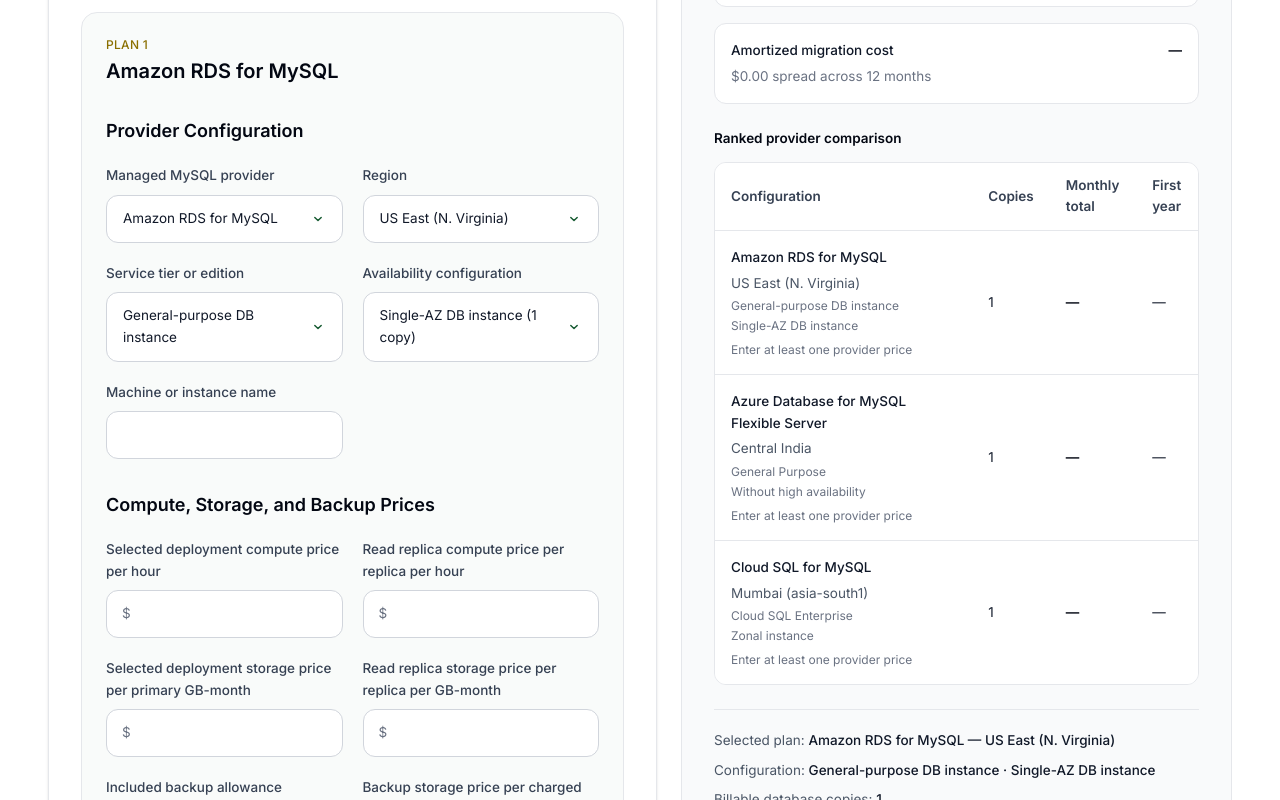
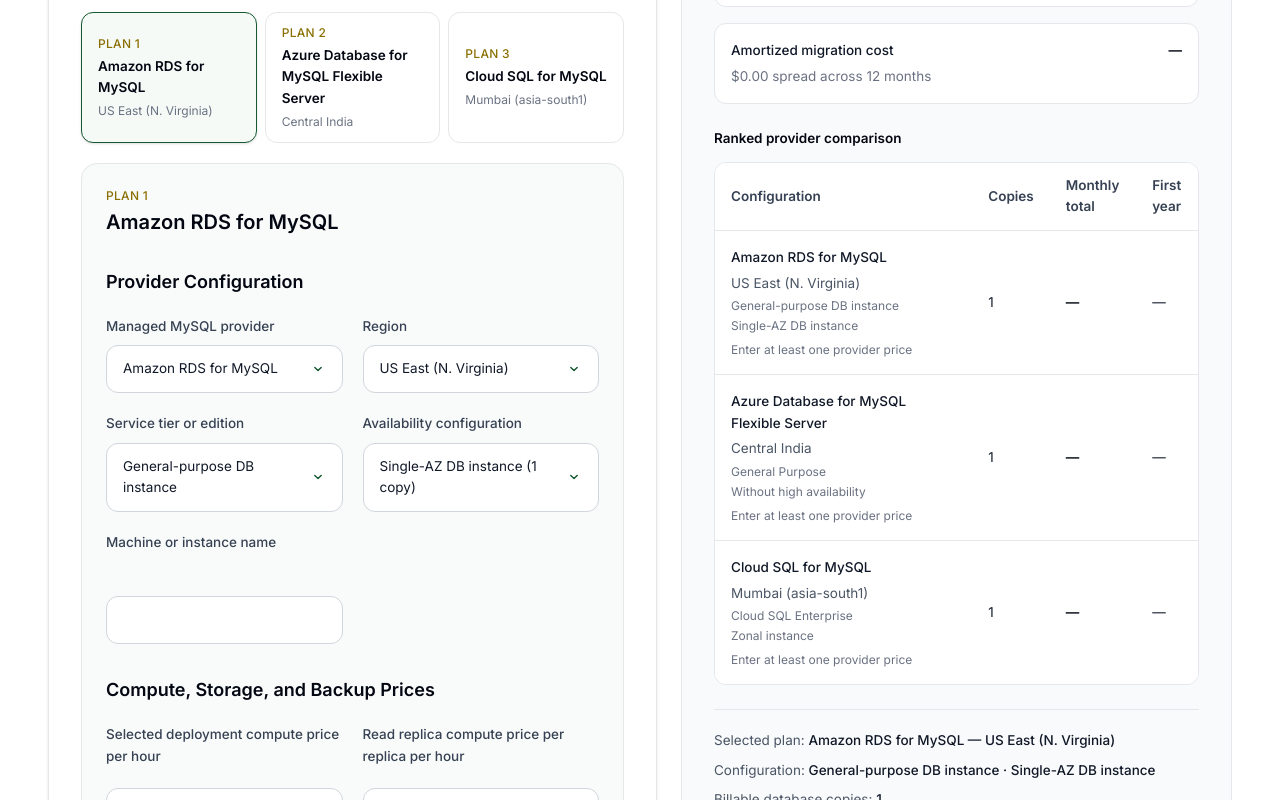
Before and after one commit to vaarunsonawwane-ops/beeija, a Next.js app: page /tools/cloud-mysql-cost-comparison-calculator in a window 1280 px wide. Shown: the part 2000-2800 px from the top of the page. Built offline with nearby package versions, Linux system fonts and the light colour scheme.

Commit message:
Cloud MySQL Cost Comparison Calculator

```diff
--- a/app/data/tools.ts
+++ b/app/data/tools.ts
@@ -328,8 +328,6 @@ export const tools: BeeijaTool[] = [
 
 
 
-
-
 ];
 
 export function getToolsByCategory(category: BeeijaCategory) {
--- a/app/tools/cloud-mysql-cost-comparison-calculator/ToolClient.tsx
+++ b/app/tools/cloud-mysql-cost-comparison-calculator/ToolClient.tsx
@@ -1,6 +1,7 @@
 "use client";
 
 import {
+  Children,
   useMemo,
   useState,
   type ChangeEvent,
@@ -338,6 +339,13 @@ function formatMoney(value: number) {
   }).format(value);
 }
 
+// Always show the complete currency value. Zero-width break points after commas
+// allow very large amounts to wrap without abbreviating or hiding any digit.
+function formatVisibleMoney(value: number) {
+  return formatMoney(value).replace(/,/g, ",\u200B");
+}
+
+
 function formatNumber(value: number) {
   return new Intl.NumberFormat("en-US", {
     maximumFractionDigits: 2,
@@ -772,8 +780,8 @@ export default function ToolClient() {
   };
 
   return (
-    <div className="grid gap-6 lg:grid-cols-[1.05fr_0.95fr]">
-      <section className="rounded-2xl border border-gray-200 bg-white p-6 shadow-sm md:p-8">
+    <div className="grid min-w-0 gap-6 lg:grid-cols-[minmax(0,1.05fr)_minmax(0,0.95fr)]">
+      <section className="min-w-0 rounded-2xl border border-gray-200 bg-white p-6 shadow-sm md:p-8">
         <div>
           <h2 className="text-2xl font-semibold text-gray-950">
             Enter the Shared MySQL Workload
@@ -1003,13 +1011,14 @@ export default function ToolClient() {
         </button>
       </section>
 
-      <BeeijaCalculatorResultPanel
+      <div className="min-w-0 overflow-hidden">
+        <BeeijaCalculatorResultPanel
         title="Managed MySQL Cost Comparison"
         description="Select a plan for a detailed breakdown. Configured plans are ranked by monthly planning cost."
         primaryLabel="Selected monthly planning cost"
         primaryValue={
           selectedResult.configured
-            ? formatMoney(selectedResult.monthlyPlanningCost)
+            ? formatVisibleMoney(selectedResult.monthlyPlanningCost)
             : "Enter provider prices"
         }
         stats={
@@ -1018,7 +1027,7 @@ export default function ToolClient() {
               label="Cost per billable vCPU"
               value={
                 selectedResult.configured
-                  ? formatMoney(selectedResult.costPerBillableVcpu)
+                  ? formatVisibleMoney(selectedResult.costPerBillableVcpu)
                   : "—"
               }
             />
@@ -1027,7 +1036,7 @@ export default function ToolClient() {
               label="Cost per primary storage GB"
               value={
                 selectedResult.configured
-                  ? formatMoney(
+                  ? formatVisibleMoney(
                       selectedResult.costPerPrimaryStorageGb,
                     )
                   : "—"
@@ -1038,7 +1047,7 @@ export default function ToolClient() {
               label="First-year cost"
               value={
                 selectedResult.configured
-                  ? formatMoney(selectedResult.firstYearCost)
+                  ? formatVisibleMoney(selectedResult.firstYearCost)
                   : "—"
               }
             />
@@ -1085,7 +1094,7 @@ export default function ToolClient() {
           </div>
         }
         totals={
-          <div className="text-sm leading-relaxed text-gray-600">
+          <div className="min-w-0 break-words text-sm leading-relaxed text-gray-600 [overflow-wrap:anywhere]">
             <p>
               Selected plan:{" "}
               <span className="font-medium text-gray-900">
@@ -1112,7 +1121,7 @@ export default function ToolClient() {
               Monthly operating cost:{" "}
               <span className="font-medium text-gray-900">
                 {selectedResult.configured
-                  ? formatMoney(selectedResult.monthlyOperatingCost)
+                  ? formatVisibleMoney(selectedResult.monthlyOperatingCost)
                   : "—"}
               </span>
             </p>
@@ -1121,7 +1130,7 @@ export default function ToolClient() {
               Monthly migration allocation:{" "}
               <span className="font-medium text-gray-900">
                 {selectedResult.configured
-                  ? formatMoney(selectedResult.amortizedMigrationCost)
+                  ? formatVisibleMoney(selectedResult.amortizedMigrationCost)
                   : "—"}
               </span>
             </p>
@@ -1141,7 +1150,7 @@ export default function ToolClient() {
               Possible monthly saving against selected plan:{" "}
               <span className="font-semibold text-[var(--green)]">
                 {selectedResult.configured && result.cheapest
-                  ? formatMoney(result.monthlySavingVsSelected)
+                  ? formatVisibleMoney(result.monthlySavingVsSelected)
                   : "—"}
               </span>
             </p>
@@ -1150,7 +1159,7 @@ export default function ToolClient() {
               Possible first-year saving:{" "}
               <span className="font-semibold text-[var(--green)]">
                 {selectedResult.configured && result.cheapest
-                  ? formatMoney(result.firstYearSavingVsSelected)
+                  ? formatVisibleMoney(result.firstYearSavingVsSelected)
                   : "—"}
               </span>
             </p>
@@ -1181,7 +1190,7 @@ export default function ToolClient() {
                       ? `${formatMoney(
                           selectedResult.budgetDifference,
                         )} remaining`
-                      : `${formatMoney(
+                      : `${formatVisibleMoney(
                           Math.abs(selectedResult.budgetDifference),
                         )} over budget`}
               </span>
@@ -1191,7 +1200,8 @@ export default function ToolClient() {
         provider="Amazon RDS for MySQL, Microsoft Azure Database for MySQL Flexible Server, Google Cloud SQL for MySQL, and custom managed MySQL plans"
         excludedCosts="taxes, support plans, private connectivity, monitoring, DNS, public IP addresses, cross-region replication, backup exports, encryption key requests, migration labour, negotiated credits, and services not entered"
         noticeText="Provider, region, service-tier, availability, and machine selections identify the configuration only; they do not load or imply a current price. Enter current effective rates for the exact selected setup. Pricing structures and official billing guidance were checked on June 24, 2026. Blank optional price fields are treated as zero."
-      />
+        />
+      </div>
     </div>
   );
 }
@@ -1482,12 +1492,21 @@ function FieldSection({
   children: ReactNode;
 }) {
   return (
-    <div className="mt-8">
+    <div className="mt-8 min-w-0">
       <h3 className="text-lg font-semibold text-gray-950">
         {title}
       </h3>
-      <div className="mt-5 grid gap-5 md:grid-cols-2">
-        {children}
+      <div className="mt-5 grid min-w-0 items-stretch gap-x-5 gap-y-5 md:grid-cols-2">
+        {Children.map(children, (child, index) =>
+          child ? (
+            <div
+              key={`field-${index}`}
+              className="min-w-0 [&>label]:flex [&>label]:h-full [&>label]:min-w-0 [&>label]:flex-col md:[&>label>span:first-child]:min-h-14"
+            >
+              {child}
+            </div>
+          ) : null,
+        )}
       </div>
     </div>
   );
@@ -1503,8 +1522,8 @@ function TextField({
   onChange: (value: string) => void;
 }) {
   return (
-    <label className="block">
-      <span className="mb-2 block text-sm font-medium text-gray-700">
+    <label className="flex h-full min-w-0 flex-col">
+      <span className="mb-2 block text-sm font-medium text-gray-700 md:min-h-14">
         {label}
       </span>
 
@@ -1528,11 +1547,11 @@ function ResultStat({
   value: string;
 }) {
   return (
-    <div>
+    <div className="min-w-0">
       <p className="text-xs font-medium uppercase tracking-wide text-gray-500">
         {label}
       </p>
-      <p className="mt-1 font-semibold text-gray-950">
+      <p className="mt-1 break-words font-semibold text-gray-950 [overflow-wrap:anywhere]">
         {value}
       </p>
     </div>
@@ -1551,16 +1570,16 @@ function BreakdownRow({
   entered: boolean;
 }) {
   return (
-    <div className="flex items-start justify-between gap-4 rounded-xl border border-gray-200 bg-white p-4">
-      <div>
+    <div className="flex min-w-0 items-start justify-between gap-4 rounded-xl border border-gray-200 bg-white p-4">
+      <div className="min-w-0 flex-1">
         <p className="font-medium text-gray-900">{label}</p>
         <p className="mt-1 text-sm text-gray-500">
           {detail}
         </p>
       </div>
 
-      <p className="font-semibold text-gray-950">
-        {entered ? formatMoney(value) : "—"}
+      <p className="max-w-[46%] shrink-0 break-words text-right font-semibold text-gray-950 [overflow-wrap:anywhere]">
+        {entered ? formatVisibleMoney(value) : "—"}
       </p>
     </div>
   );
@@ -1568,12 +1587,12 @@ function BreakdownRow({
 
 function ComparisonTable({ rows }: { rows: PlanResult[] }) {
   return (
-    <div>
+    <div className="min-w-0">
       <h3 className="font-semibold text-gray-950">
         Ranked provider comparison
       </h3>
 
-      <div className="mt-3 overflow-hidden rounded-xl border border-gray-200">
+      <div className="mt-3 min-w-0 overflow-hidden rounded-xl border border-gray-200">
         <div className="overflow-x-auto">
           <table className="min-w-full divide-y divide-gray-200 text-left text-sm">
             <thead className="bg-white">
```
